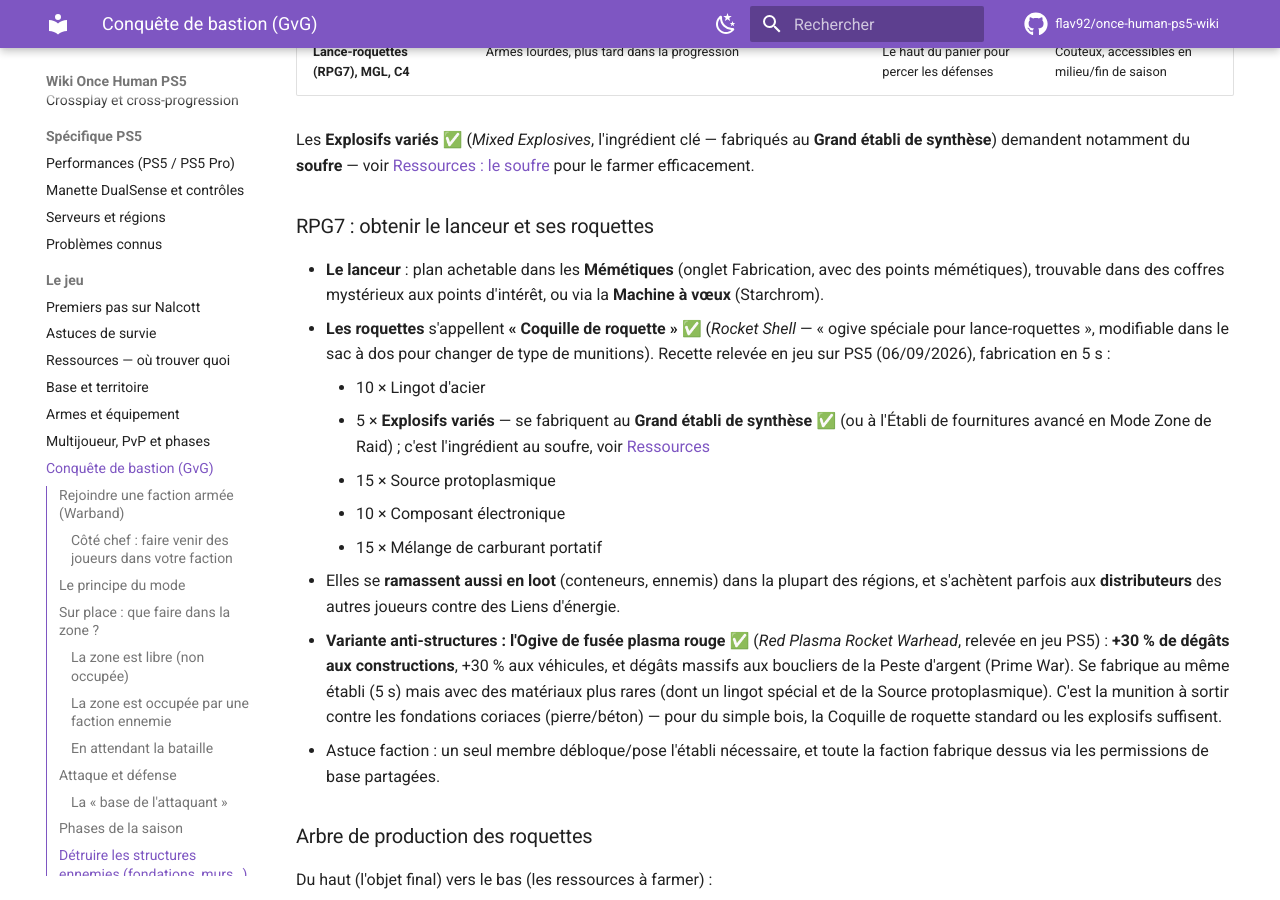
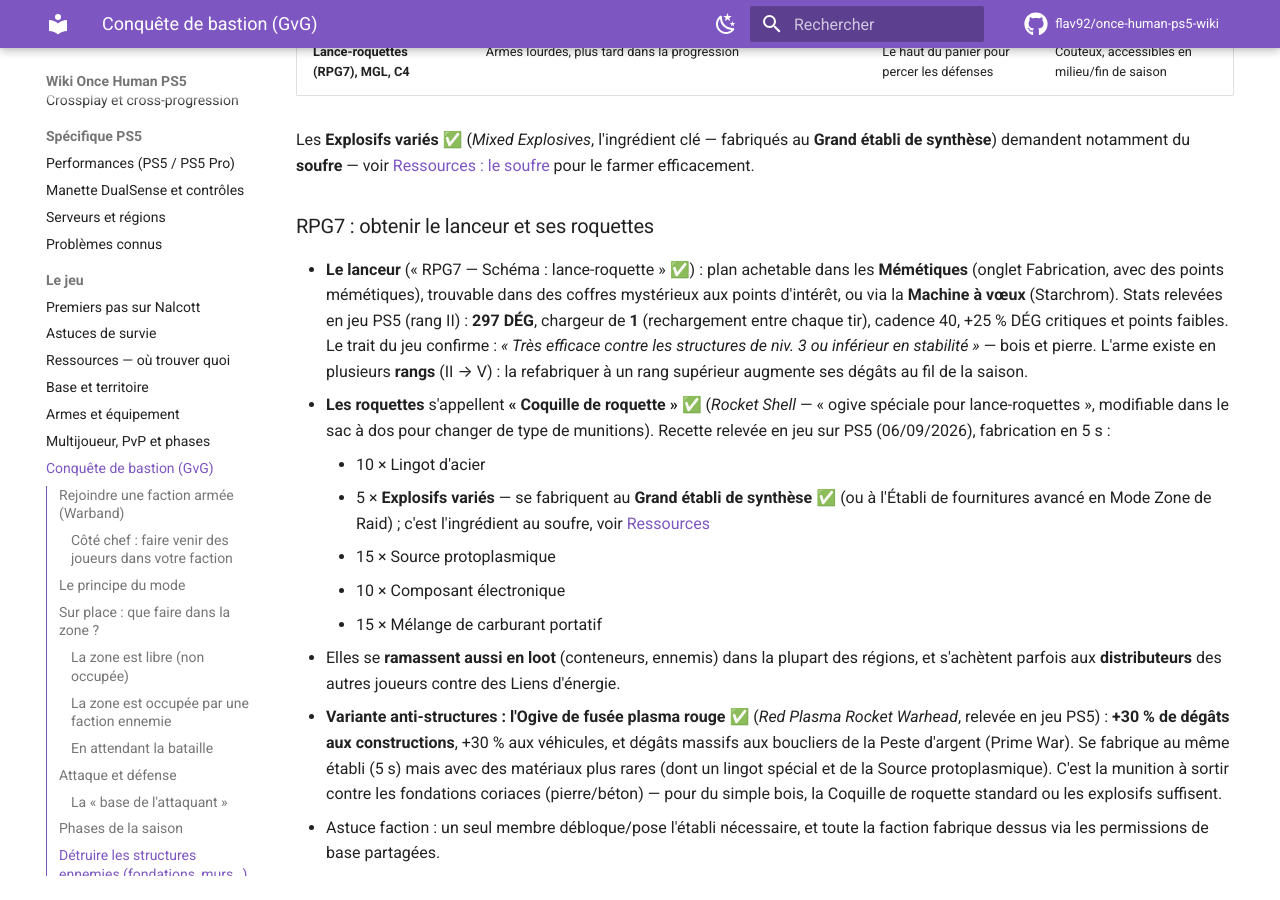
Before and after one commit to flav92/once-human-ps5-wiki, an MkDocs documentation site: the page built from docs/jeu/conquete-bastion.md, in a window 1280 px wide and 900 px high, scrolled down 3059 px. Built offline with MkDocs 1.6.1 and Material for MkDocs 9.7.7, drawn with Linux system fonts in a browser that asks for light colours; comment, search, counter and statistics services are not loaded.

Commit message:
RPG7 : stats et trait anti-structures relevés en jeu PS5 (rang II)
Co-Authored-By: Claude Fable 5 <noreply@anthropic.com>
Claude-Session: https://claude.ai/code/session_01TCxfqbazixhXZqmCd3gYVk

```diff
--- a/docs/jeu/conquete-bastion.md
+++ b/docs/jeu/conquete-bastion.md
@@ -83,7 +83,7 @@ Les **Explosifs variés** ✅ (*Mixed Explosives*, l'ingrédient clé — fabriq
 
 ### RPG7 : obtenir le lanceur et ses roquettes
 
-- **Le lanceur** : plan achetable dans les **Mémétiques** (onglet Fabrication, avec des points mémétiques), trouvable dans des coffres mystérieux aux points d'intérêt, ou via la **Machine à vœux** (Starchrom).
+- **Le lanceur** (« RPG7 — Schéma : lance-roquette » ✅) : plan achetable dans les **Mémétiques** (onglet Fabrication, avec des points mémétiques), trouvable dans des coffres mystérieux aux points d'intérêt, ou via la **Machine à vœux** (Starchrom). Stats relevées en jeu PS5 (rang II) : **297 DÉG**, chargeur de **1** (rechargement entre chaque tir), cadence 40, +25 % DÉG critiques et points faibles. Le trait du jeu confirme : *« Très efficace contre les structures de niv. 3 ou inférieur en stabilité »* — bois et pierre. L'arme existe en plusieurs **rangs** (II → V) : la refabriquer à un rang supérieur augmente ses dégâts au fil de la saison.
 - **Les roquettes** s'appellent **« Coquille de roquette »** ✅ (*Rocket Shell* — « ogive spéciale pour lance-roquettes », modifiable dans le sac à dos pour changer de type de munitions). Recette relevée en jeu sur PS5 (06/09/2026), fabrication en 5 s :
     - 10 × Lingot d'acier
     - 5 × **Explosifs variés** — se fabriquent au **Grand établi de synthèse** ✅ (ou à l'Établi de fournitures avancé en Mode Zone de Raid) ; c'est l'ingrédient au soufre, voir [Ressources](ressources.md#soufre)
```
